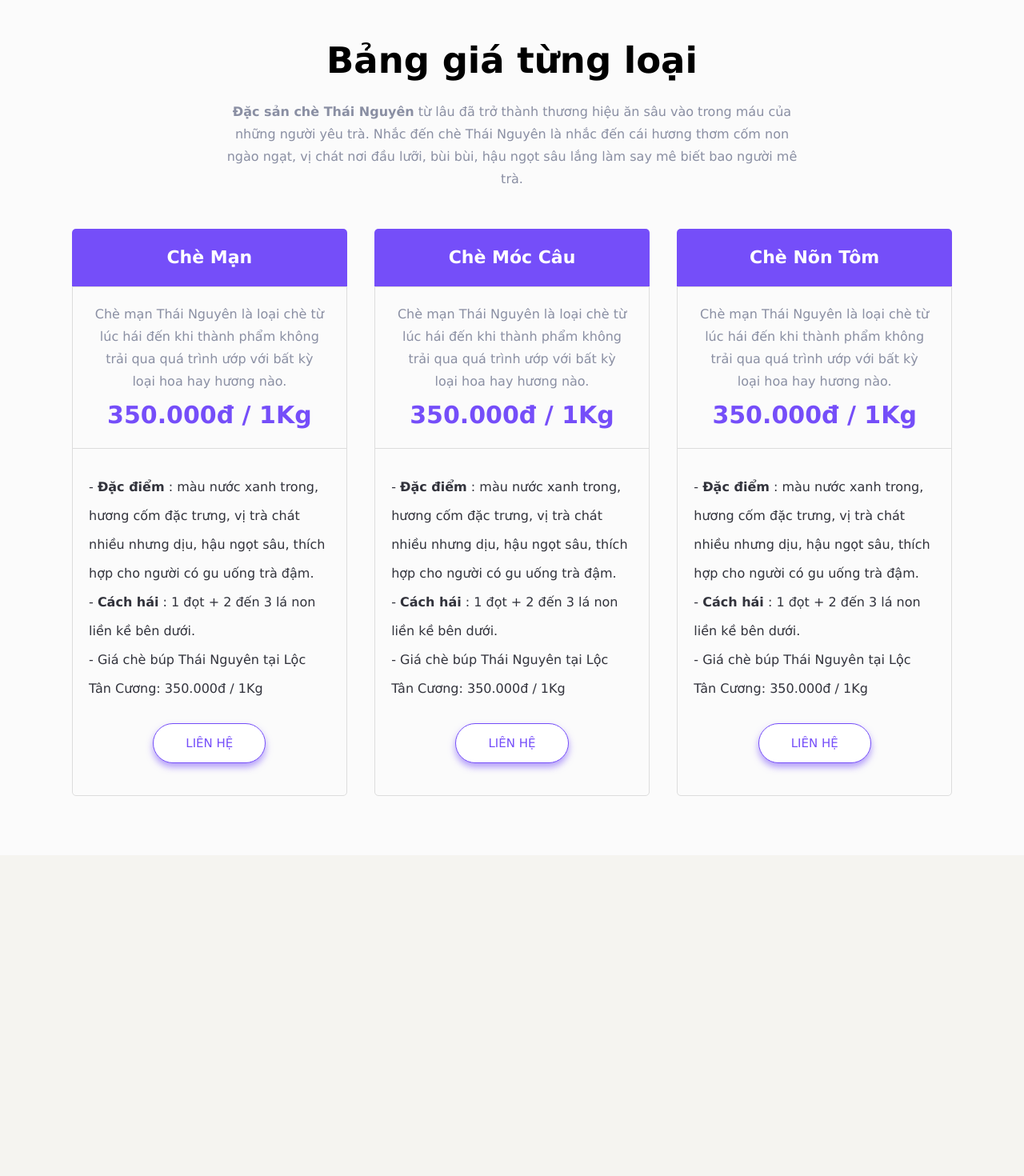
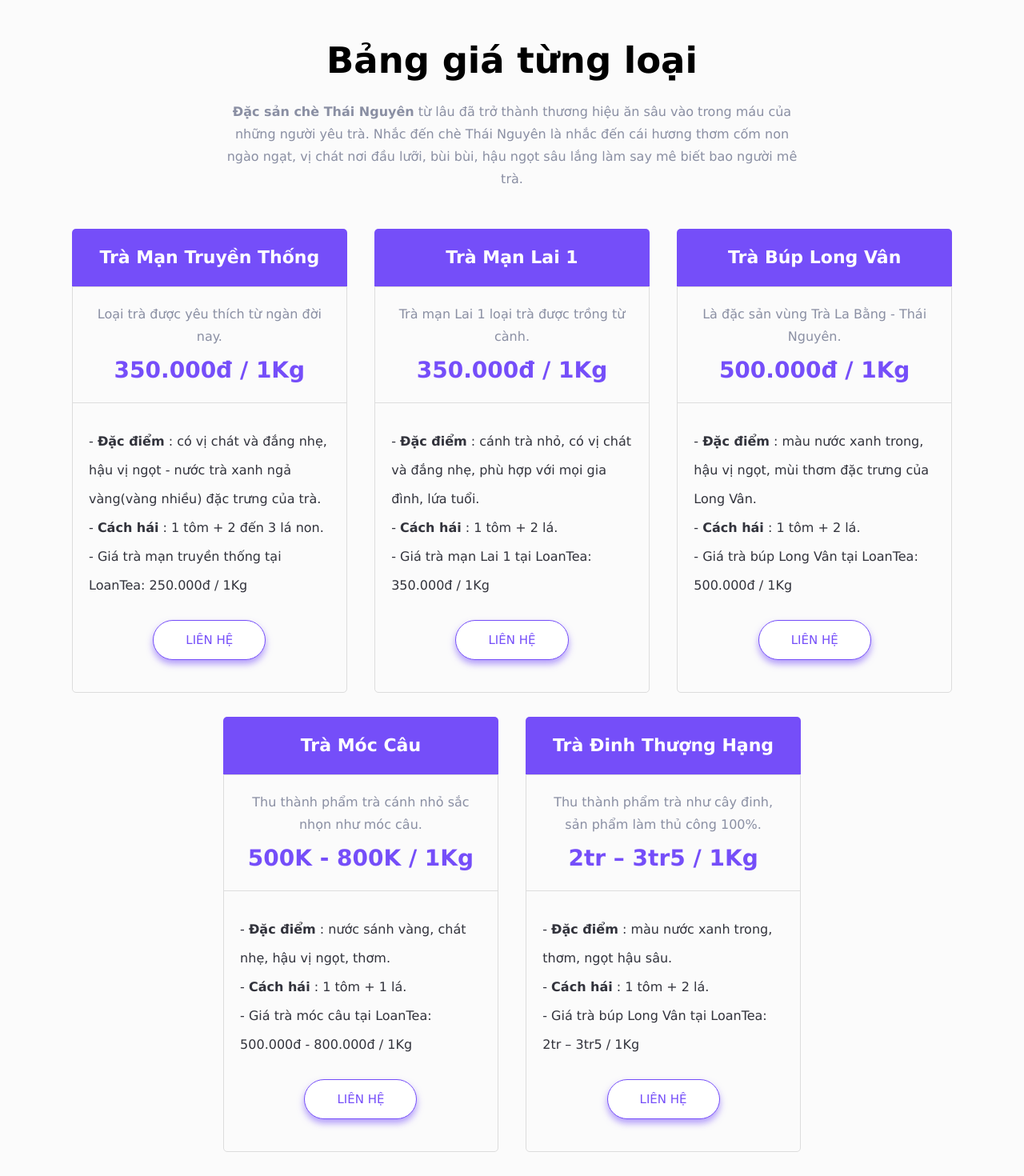
Before and after one commit to hoanpi/landing-page-bantra, a Next.js app: page /Section/Section2 in a window 1280 px wide. Shown: the top 1470 px of the page at 80% size. Before the commit the page ends 1069 px from the top, so only its background shows below. Built offline with nearby package versions, Linux system fonts and the light colour scheme.

Commit message:
update text css

```diff
--- a/pages/Section/Section2.tsx
+++ b/pages/Section/Section2.tsx
@@ -20,26 +20,23 @@
           <div className='col-lg-4 col-md-8 col-sm-9'>
             <div className='single-pricing align--center mt-30'>
               <div className='pricing-package'>
-                <h4 className='package-title'>Chè Mạn</h4>
+                <h4 className='package-title'>Trà Mạn Truyền Thống</h4>
               </div>
               <div className='pricing-body'>
                 <div className='pricing-text'>
-                  <p>
-                    Chè mạn Thái Nguyên là loại chè từ lúc hái đến khi thành phẩm không trải qua quá trình ướp với bất
-                    kỳ loại hoa hay hương nào.
-                  </p>
+                  <p>Loại trà được yêu thích từ ngàn đời nay.</p>
                   <span className='price'>350.000đ / 1Kg</span>
                 </div>
                 <div className='pricing-list'>
                   <ul>
                     <li>
-                      - <strong>Đặc điểm</strong> : màu nước xanh trong, hương cốm đặc trưng, vị trà chát nhiều nhưng
-                      dịu, hậu ngọt sâu, thích hợp cho người có gu uống trà đậm.
+                      - <strong>Đặc điểm</strong> : có vị chát và đắng nhẹ, hậu vị ngọt - nước trà xanh ngả vàng(vàng
+                      nhiều) đặc trưng của trà.
                     </li>
                     <li>
-                      - <strong>Cách hái</strong> : 1 đọt + 2 đến 3 lá non liền kề bên dưới.
+                      - <strong>Cách hái</strong> : 1 tôm + 2 đến 3 lá non.
                     </li>
-                    <li>- Giá chè búp Thái Nguyên tại Lộc Tân Cương: 350.000đ / 1Kg</li>
+                    <li>- Giá trà mạn truyền thống tại LoanTea: 250.000đ / 1Kg</li>
                   </ul>
                 </div>
                 <div className='pricing-btn'>
@@ -53,26 +50,23 @@
           <div className='col-lg-4 col-md-8 col-sm-9'>
             <div className='single-pricing align--center mt-30'>
               <div className='pricing-package'>
-                <h4 className='package-title'>Chè Móc Câu</h4>
+                <h4 className='package-title'>Trà Mạn Lai 1</h4>
               </div>
               <div className='pricing-body'>
                 <div className='pricing-text'>
-                  <p>
-                    Chè mạn Thái Nguyên là loại chè từ lúc hái đến khi thành phẩm không trải qua quá trình ướp với bất
-                    kỳ loại hoa hay hương nào.
-                  </p>
+                  <p>Trà mạn Lai 1 loại trà được trồng từ cành.</p>
                   <span className='price'>350.000đ / 1Kg</span>
                 </div>
                 <div className='pricing-list'>
                   <ul>
                     <li>
-                      - <strong>Đặc điểm</strong> : màu nước xanh trong, hương cốm đặc trưng, vị trà chát nhiều nhưng
-                      dịu, hậu ngọt sâu, thích hợp cho người có gu uống trà đậm.
+                      - <strong>Đặc điểm</strong> : cánh trà nhỏ, có vị chát và đắng nhẹ, phù hợp với mọi gia đình, lứa
+                      tuổi.
                     </li>
                     <li>
-                      - <strong>Cách hái</strong> : 1 đọt + 2 đến 3 lá non liền kề bên dưới.
+                      - <strong>Cách hái</strong> : 1 tôm + 2 lá.
                     </li>
-                    <li>- Giá chè búp Thái Nguyên tại Lộc Tân Cương: 350.000đ / 1Kg</li>
+                    <li>- Giá trà mạn Lai 1 tại LoanTea: 350.000đ / 1Kg</li>
                   </ul>
                 </div>
                 <div className='pricing-btn'>
@@ -86,26 +80,80 @@
           <div className='col-lg-4 col-md-8 col-sm-9'>
             <div className='single-pricing align--center mt-30'>
               <div className='pricing-package'>
-                <h4 className='package-title'>Chè Nõn Tôm</h4>
+                <h4 className='package-title'>Trà Búp Long Vân</h4>
               </div>
               <div className='pricing-body'>
                 <div className='pricing-text'>
-                  <p>
-                    Chè mạn Thái Nguyên là loại chè từ lúc hái đến khi thành phẩm không trải qua quá trình ướp với bất
-                    kỳ loại hoa hay hương nào.
-                  </p>
-                  <span className='price'>350.000đ / 1Kg</span>
+                  <p>Là đặc sản vùng Trà La Bằng - Thái Nguyên.</p>
+                  <span className='price'>500.000đ / 1Kg</span>
                 </div>
                 <div className='pricing-list'>
                   <ul>
                     <li>
-                      - <strong>Đặc điểm</strong> : màu nước xanh trong, hương cốm đặc trưng, vị trà chát nhiều nhưng
-                      dịu, hậu ngọt sâu, thích hợp cho người có gu uống trà đậm.
+                      - <strong>Đặc điểm</strong> : màu nước xanh trong, hậu vị ngọt, mùi thơm đặc trưng của Long Vân.
                     </li>
                     <li>
-                      - <strong>Cách hái</strong> : 1 đọt + 2 đến 3 lá non liền kề bên dưới.
+                      - <strong>Cách hái</strong> : 1 tôm + 2 lá.
                     </li>
-                    <li>- Giá chè búp Thái Nguyên tại Lộc Tân Cương: 350.000đ / 1Kg</li>
+                    <li>- Giá trà búp Long Vân tại LoanTea: 500.000đ / 1Kg</li>
+                  </ul>
+                </div>
+                <div className='pricing-btn'>
+                  <a className='main-btn' href='#contact'>
+                    Liên hệ
+                  </a>
+                </div>
+              </div>
+            </div>
+          </div>
+          <div className='col-lg-4 col-md-8 col-sm-9'>
+            <div className='single-pricing align--center mt-30'>
+              <div className='pricing-package'>
+                <h4 className='package-title'>Trà Móc Câu</h4>
+              </div>
+              <div className='pricing-body'>
+                <div className='pricing-text'>
+                  <p>Thu thành phẩm trà cánh nhỏ sắc nhọn như móc câu.</p>
+                  <span className='price'>500K - 800K / 1Kg</span>
+                </div>
+                <div className='pricing-list'>
+                  <ul>
+                    <li>
+                      - <strong>Đặc điểm</strong> : nước sánh vàng, chát nhẹ, hậu vị ngọt, thơm.
+                    </li>
+                    <li>
+                      - <strong>Cách hái</strong> : 1 tôm + 1 lá.
+                    </li>
+                    <li>- Giá trà móc câu tại LoanTea: 500.000đ - 800.000đ / 1Kg</li>
+                  </ul>
+                </div>
+                <div className='pricing-btn'>
+                  <a className='main-btn' href='#contact'>
+                    Liên hệ
+                  </a>
+                </div>
+              </div>
+            </div>
+          </div>
+          <div className='col-lg-4 col-md-8 col-sm-9'>
+            <div className='single-pricing align--center mt-30'>
+              <div className='pricing-package'>
+                <h4 className='package-title'>Trà Đinh Thượng Hạng</h4>
+              </div>
+              <div className='pricing-body'>
+                <div className='pricing-text'>
+                  <p>Thu thành phẩm trà như cây đinh, sản phẩm làm thủ công 100%.</p>
+                  <span className='price'>2tr – 3tr5 / 1Kg</span>
+                </div>
+                <div className='pricing-list'>
+                  <ul>
+                    <li>
+                      - <strong>Đặc điểm</strong> : màu nước xanh trong, thơm, ngọt hậu sâu.
+                    </li>
+                    <li>
+                      - <strong>Cách hái</strong> : 1 tôm + 2 lá.
+                    </li>
+                    <li>- Giá trà búp Long Vân tại LoanTea: 2tr – 3tr5 / 1Kg</li>
                   </ul>
                 </div>
                 <div className='pricing-btn'>
--- a/styles/all.scss
+++ b/styles/all.scss
@@ -49,7 +49,7 @@
 }
 .single-pricing .pricing-body .pricing-text {
   border-bottom: 1px solid #ddd;
-  padding: 20px 25px;
+  padding: 20px;
 }
 .single-pricing .pricing-body .pricing-text p {
   font-size: 16px;
@@ -64,7 +64,7 @@
   }
 }
 .single-pricing .pricing-body .pricing-text .price {
-  font-size: 30px;
+  font-size: 28px;
   font-weight: 600;
   color: #754ef9;
 }
```
Also changed, not shown: pages/Section/Section1.tsx (+28 -15 lines).
